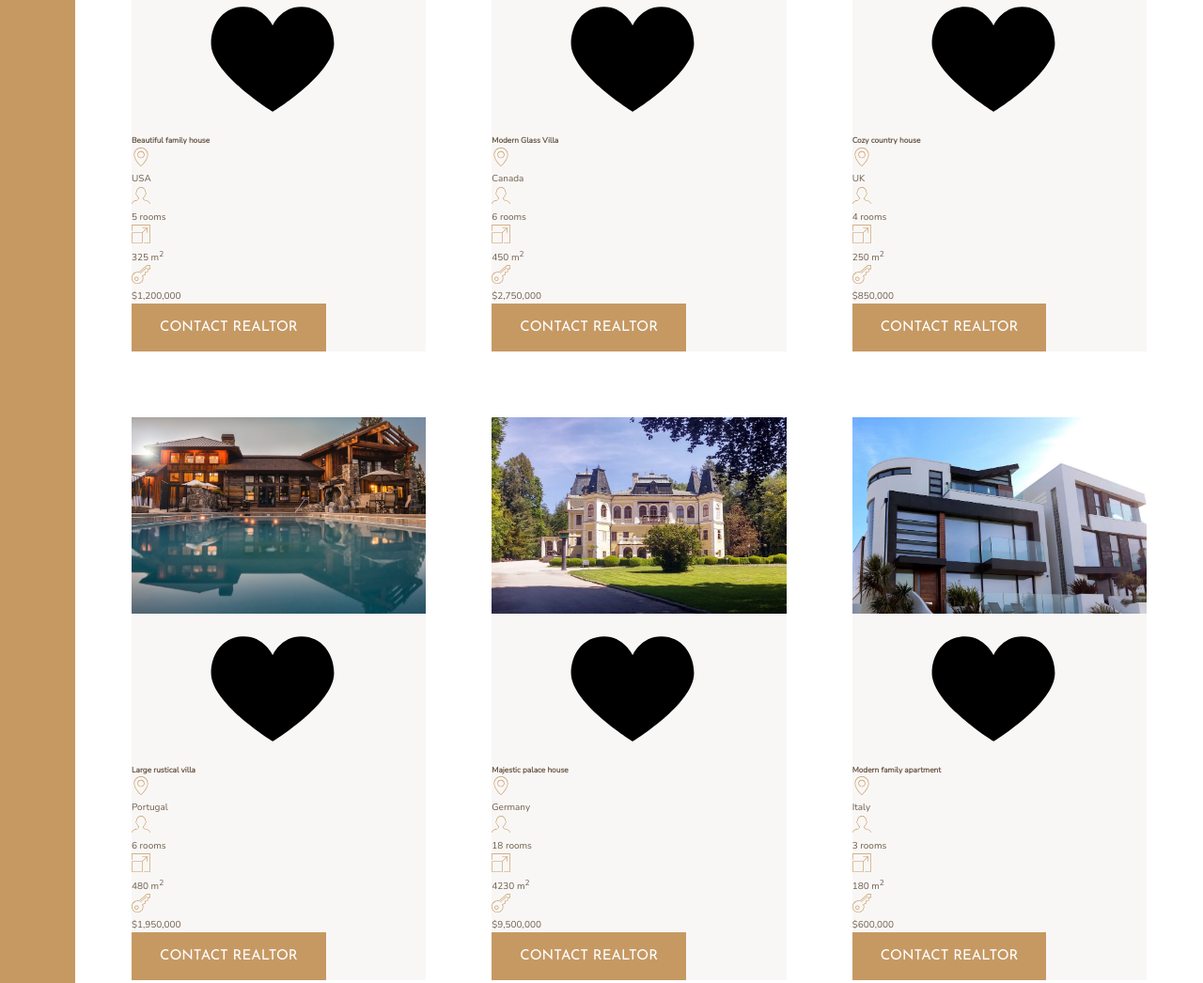
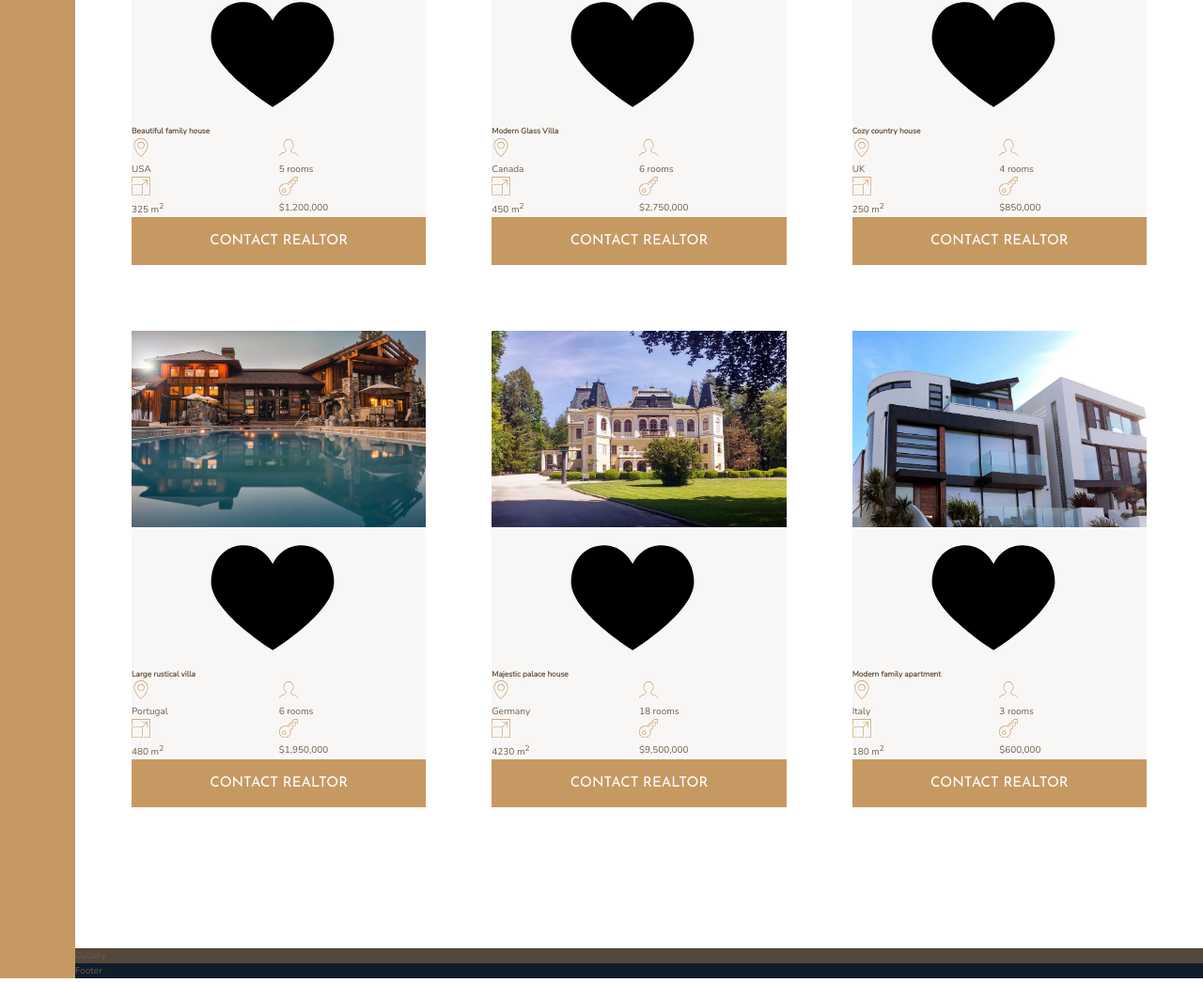
Before and after one commit to daltavida/Nexter, a website: page index.html in a window 1280 px wide. Shown: the part 2196-3242 px from the top of the page at 94% size. Drawn offline with nearby package versions, Linux system fonts and the light colour scheme.

Commit message:
Place home cards in grid columns

```diff
--- a/index.html
+++ b/index.html
@@ -127,8 +127,8 @@
             <use xlink:href="img/sprite.svg#icon-key"></use>
           </svg>
           <p>$1,200,000</p>
-          <button class="btn">Contact realtor</button>
         </div>
+        <button class="btn home__btn">Contact realtor</button>
       </div>
       <div class="home">
         <img src="img/house-2.jpeg" alt="House 2" class="home__img" />
@@ -159,8 +159,8 @@
             <use xlink:href="img/sprite.svg#icon-key"></use>
           </svg>
           <p>$2,750,000</p>
-          <button class="btn">Contact realtor</button>
         </div>
+        <button class="btn home__btn">Contact realtor</button>
       </div>
       <div class="home">
         <img src="img/house-3.jpeg" alt="House 31" class="home__img" />
@@ -191,8 +191,8 @@
             <use xlink:href="img/sprite.svg#icon-key"></use>
           </svg>
           <p>$850,000</p>
-          <button class="btn">Contact realtor</button>
         </div>
+        <button class="btn home__btn">Contact realtor</button>
       </div>
       <div class="home">
         <img src="img/house-4.jpeg" alt="House 4" class="home__img" />
@@ -223,8 +223,8 @@
             <use xlink:href="img/sprite.svg#icon-key"></use>
           </svg>
           <p>$1,950,000</p>
-          <button class="btn">Contact realtor</button>
         </div>
+        <button class="btn home__btn">Contact realtor</button>
       </div>
       <div class="home">
         <img src="img/house-5.jpeg" alt="House 5" class="home__img" />
@@ -255,8 +255,8 @@
             <use xlink:href="img/sprite.svg#icon-key"></use>
           </svg>
           <p>$9,500,000</p>
-          <button class="btn">Contact realtor</button>
         </div>
+        <button class="btn home__btn">Contact realtor</button>
       </div>
       <div class="home">
         <img src="img/house-6.jpeg" alt="House 6" class="home__img" />
@@ -287,8 +287,8 @@
             <use xlink:href="img/sprite.svg#icon-key"></use>
           </svg>
           <p>$600,000</p>
-          <button class="btn">Contact realtor</button>
         </div>
+        <button class="btn home__btn">Contact realtor</button>
       </div>
     </section>
     <section class="gallery">Gallery</section>
--- a/sass/_homes.scss
+++ b/sass/_homes.scss
@@ -9,15 +9,19 @@
 
 .home {
   background-color: $color-grey-light-1;
+  display: grid;
+  grid-template-columns: repeat(2, 1fr);
 
   &__img {
     width: 100%;
+    grid-column: 1 / -1;
   }
 
   &__like {
   }
 
   &__name {
+    grid-column: 1 / -1;
   }
 
   &__location,
@@ -33,4 +37,8 @@
     p {
     }
   }
+
+  &__btn {
+    grid-column: 1 / -1;
+  }
 }
```
Also changed, not shown: css/style.css.
